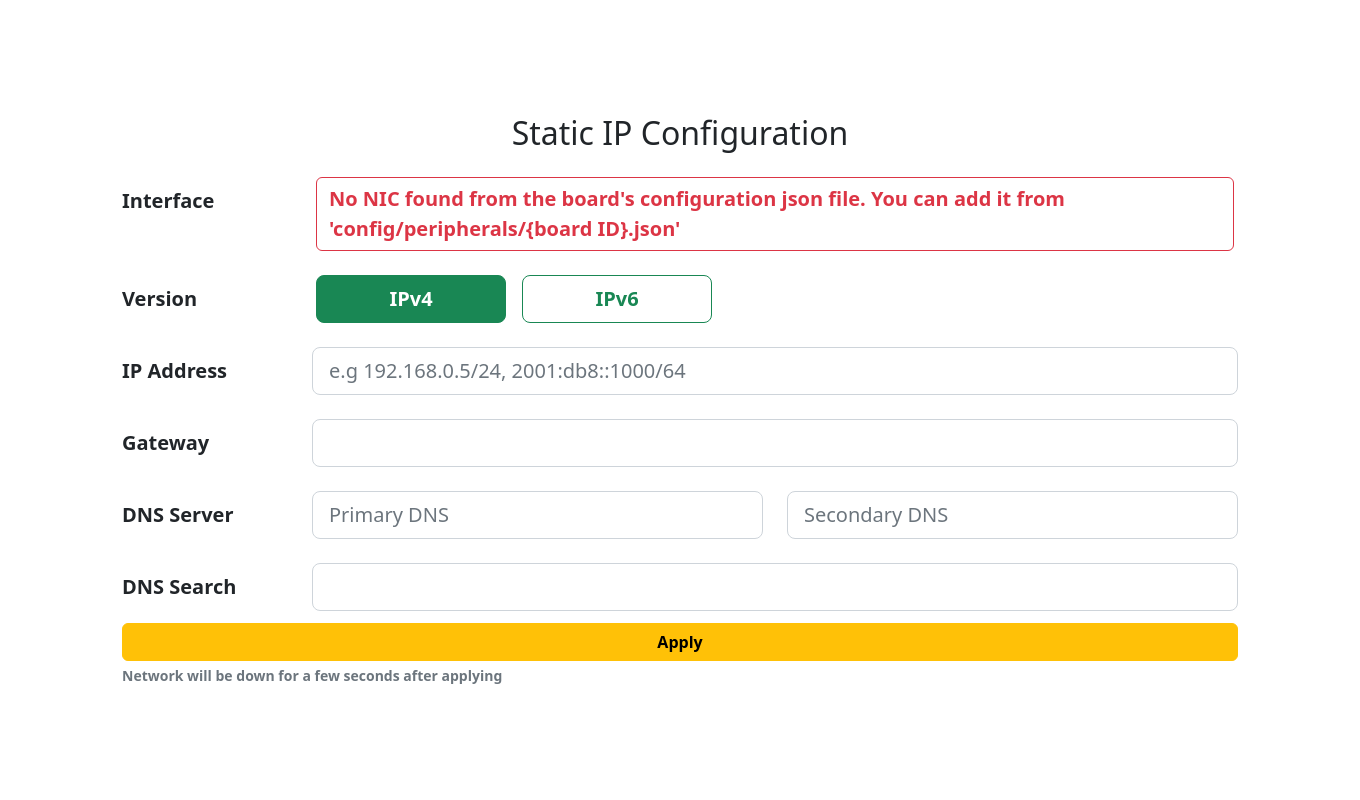
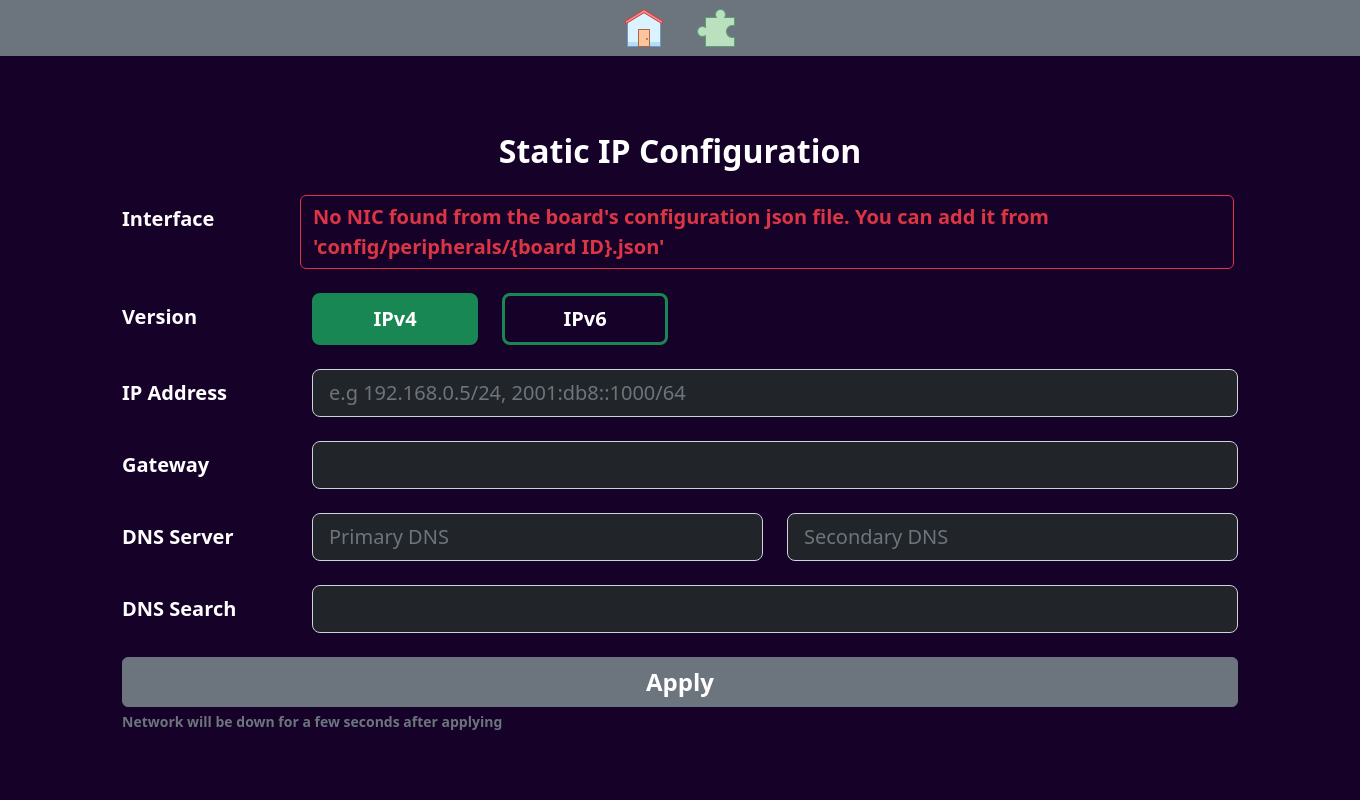
Before and after one commit to Chipsee/chipsee-industrial-pc-web, a Flask app: page /ip_config in a window 1360 px wide; the page is wider, and only the part inside the window is pictured. Run offline with Flask 2, Linux system fonts and the light colour scheme; some libraries are stand-ins or nearby versions.

Commit message:
Fix ip config page style.

```diff
--- a/templates/ip_config.html
+++ b/templates/ip_config.html
@@ -8,10 +8,14 @@
     <script src="{{ url_for('static', filename='js/bootstrap.min.js') }}"></script>
 </head>
 
-<body style="overflow-x: hidden;">
-    <div class="container d-flex align-items-center justify-content-center fw-bold" style="min-height: 100vh;">
+<body class="dark-bg text-white" style="overflow-x: hidden;">
+    <nav class="nav sticky-top justify-content-center bg-secondary">
+        <a class="nav-link" href="{{ url_for('home') }}"><img src="{{ url_for('static', filename='images/svg/nav/home.svg') }}"></a>
+        <a class="nav-link" href="{{ url_for('cases') }}"><img src="{{ url_for('static', filename='images/svg/nav/cases.svg') }}"></a>
+    </nav>
+    <div class="container d-flex align-items-center justify-content-center fw-bold mt-3" style="min-height: 90vh;">
         <div class="w-100">
-            <h2 class="text-center mb-4">Static IP Configuration</h2>
+            <h2 class="text-center mb-4 fw-bold">Static IP Configuration</h2>
             {% if msg %}
                 <p class="fw-bold alert alert-info d-flex align-items-center">
                     <button type="button" class="btn-close me-3" data-bs-dismiss="alert" aria-label="Close"></button>
@@ -31,10 +35,12 @@
             <div>
                 <form id="form" method="post">
                     <div class="mb-4 row">
-                        <div class="form-label col-form-label col-form-label-lg col-2 me-3">Interface</div>
+                        <div class="form-label col-2 col-form-label col-form-label-lg">Interface</div>
                         {% for nic in nics %}
-                            <input class="btn-check" type="radio" name="nic" id="{{ nic }}" value="{{ nic }}">
-                            <label class="btn btn-outline-primary btn-lg me-3 col-2 fw-bold" for="{{ nic }}">{{ nic }}</label>
+                            <div class="col col-2">
+                                <input class="btn-check" type="radio" name="nic" id="{{ nic }}" value="{{ nic }}" autocomplete="off" >
+                                <label class="btn btn-outline-danger border-2 border-danger border text-white btn-lg me-3 fw-bold w-100" for="{{ nic }}">{{ nic }}</label>
+                            </div>
                         {% endfor %}
                         {% if not nics %}
                             <span class="btn btn-outline-danger d-flex align-items-center me-3 col fw-bold fs-5 text-start">
@@ -43,45 +49,50 @@
                         {% endif %}
                     </div>
                     <div class="mb-4 row">
-                        <div class="form-label col-form-label col-form-label-lg col-2 me-3">Version</div>
-                        <input class="btn-check" type="radio" name="ip-version" id="ipv4" value="ipv4" checked>
-                        <label class="btn btn-outline-success btn-lg me-3 col-2 fw-bold" for="ipv4">IPv4</label>
-                        <input class="btn-check" type="radio" name="ip-version" id="ipv6" value="ipv6">
-                        <label class="btn btn-outline-success btn-lg me-3 col-2 fw-bold" for="ipv6">IPv6</label>
+                        <div class="form-label col-form-label col-form-label-lg col col-2">Version</div>
+                        <div class="col col-2">
+                            <input class="btn-check" type="radio" name="ip-version" id="ipv4" value="ipv4" checked>
+                            <label class="btn btn-outline-success btn-lg border-3 border-success text-white border w-100 fw-bold" for="ipv4">IPv4</label>
+                        </div>
+                        <div class="col col-2">
+                            <input class="btn-check" type="radio" name="ip-version" id="ipv6" value="ipv6">
+                            <label class="btn btn-outline-success btn-lg border-3 border-success text-white border w-100 fw-bold" for="ipv6">IPv6</label>
+                        </div>
                     </div>
                     <div class="mb-4 row">
                         <label for="address" class="form-label col-2 col-form-label col-form-label-lg">IP Address</label>
                         <div class="col-10">
-                            <input type="text" class="form-control form-control-lg" name="address" value="{{ request.form['address'] }}" placeholder="e.g 192.168.0.5/24, 2001:db8::1000/64">
+                            <input type="text" class="form-control form-control-lg text-white bg-dark" name="address" value="{{ request.form['address'] }}" placeholder="e.g 192.168.0.5/24, 2001:db8::1000/64">
                         </div>
                     </div>
                     <div class="mb-4 row">
                         <label for="gateway" class="form-label col-2 col-form-label col-form-label-lg">Gateway</label>
                         <div class="col-10">
-                            <input type="text" class="form-control form-control-lg" name="gateway" value="{{ request.form['gateway'] }}">
+                            <input type="text" class="form-control form-control-lg text-white bg-dark" name="gateway" value="{{ request.form['gateway'] }}">
                         </div>
                     </div>
                     <div class="mb-4 row">
                         <label for="dns-server" class="form-label col-2 col-form-label col-form-label-lg">DNS Server</label>
                         <div class="col-5">
-                            <input type="text" class="form-control form-control-lg" name="dns-server" placeholder="Primary DNS" value="{{ request.form['dns-server'] }}">
+                            <input type="text" class="form-control form-control-lg text-white bg-dark" name="dns-server" placeholder="Primary DNS" value="{{ request.form['dns-server'] }}">
                         </div>
                         <div class="col-5">
-                            <input type="text" class="form-control form-control-lg" name="dns-server-secondary" placeholder="Secondary DNS" value="{{ request.form['dns-server-secondary'] }}">
+                            <input type="text" class="form-control form-control-lg text-white bg-dark" name="dns-server-secondary" placeholder="Secondary DNS" value="{{ request.form['dns-server-secondary'] }}">
                         </div>
                     </div>
                     <div class="mb-2 row">
                         <label for="dns-search" class="form-label col-2 col-form-label col-form-label-lg">DNS Search</label>
                         <div class="col-10">
-                            <input type="text" class="form-control form-control-lg" name="dns-search" value="{{ request.form['dns-search'] }}">
+                            <input type="text" class="form-control form-control-lg text-white bg-dark" name="dns-search" value="{{ request.form['dns-search'] }}">
                         </div>
                     </div>
-                    <button type="submit" class="btn btn-warning w-100 mt-1 fw-bold" id="submit">Apply</button>
+                    <button type="submit" class="btn btn-secondary fs-4 w-100 mt-3 fw-bold" id="submit">Apply</button>
                     <div class="form-text">Network will be down for a few seconds after applying</div>
                 </form>
             </div>
         </div>
     </div>
+
 </body>
 
 </html>
```
